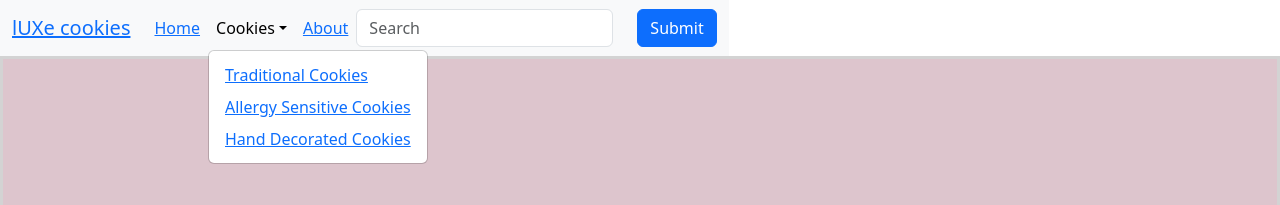
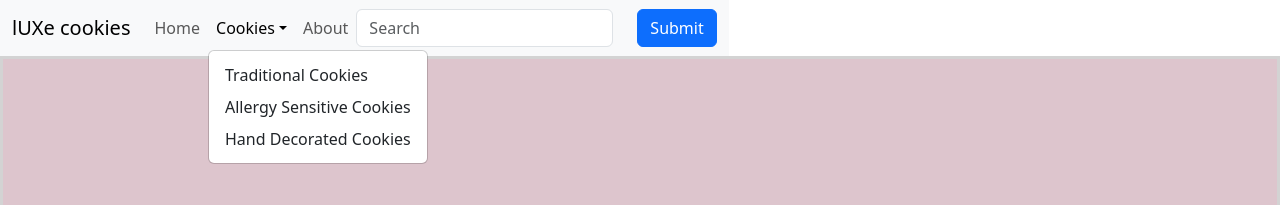
Before and after one commit to TraceyC216/lUXe_cookies, a React (Create React App) app: page / in a window 1280 px wide. Both pictures are taken after a click on the button "Cookies". Shown: the top 205 px of the page. Built offline with nearby package versions, Linux system fonts and the light colour scheme.

Commit message:
nav style

```diff
--- a/src/components/Header.js
+++ b/src/components/Header.js
@@ -15,19 +15,18 @@ function Header() {
             <div className="nav">
          <Navbar expand="lg" className="bg-body-tertiary">
       <Container>
-        <Navbar.Brand><Link to="/">lUXe cookies</Link></Navbar.Brand>
+        <Link className="navbar-brand" to="/">lUXe cookies</Link>
         <Navbar.Toggle aria-controls="basic-navbar-nav" />
         <Navbar.Collapse id="basic-navbar-nav">
           <Nav className="me-auto">
-            <Nav.Link><Link to="/">Home</Link></Nav.Link>
+            <Link className="nav-link" to="/">Home</Link>
             <NavDropdown title="Cookies" id="basic-nav-dropdown">
-            <NavDropdown.Item><Link to="/traditional">Traditional Cookies</Link></NavDropdown.Item>
-            <NavDropdown.Item><Link to="/allergy">
+            <Link className="dropdown-item" to="/traditional">Traditional Cookies</Link>
+            <Link className="dropdown-item" to="/allergy">
                 Allergy Sensitive Cookies</Link>
-              </NavDropdown.Item>
-              <NavDropdown.Item><Link to="/decorated">Hand Decorated Cookies</Link></NavDropdown.Item>
+              <Link className="dropdown-item" to="/decorated">Hand Decorated Cookies</Link>
             </NavDropdown>
-            <Nav.Link><Link to="/about">About</Link></Nav.Link>
+            <Link className="nav-link" to="/about">About</Link>
           </Nav>
 
 
```
